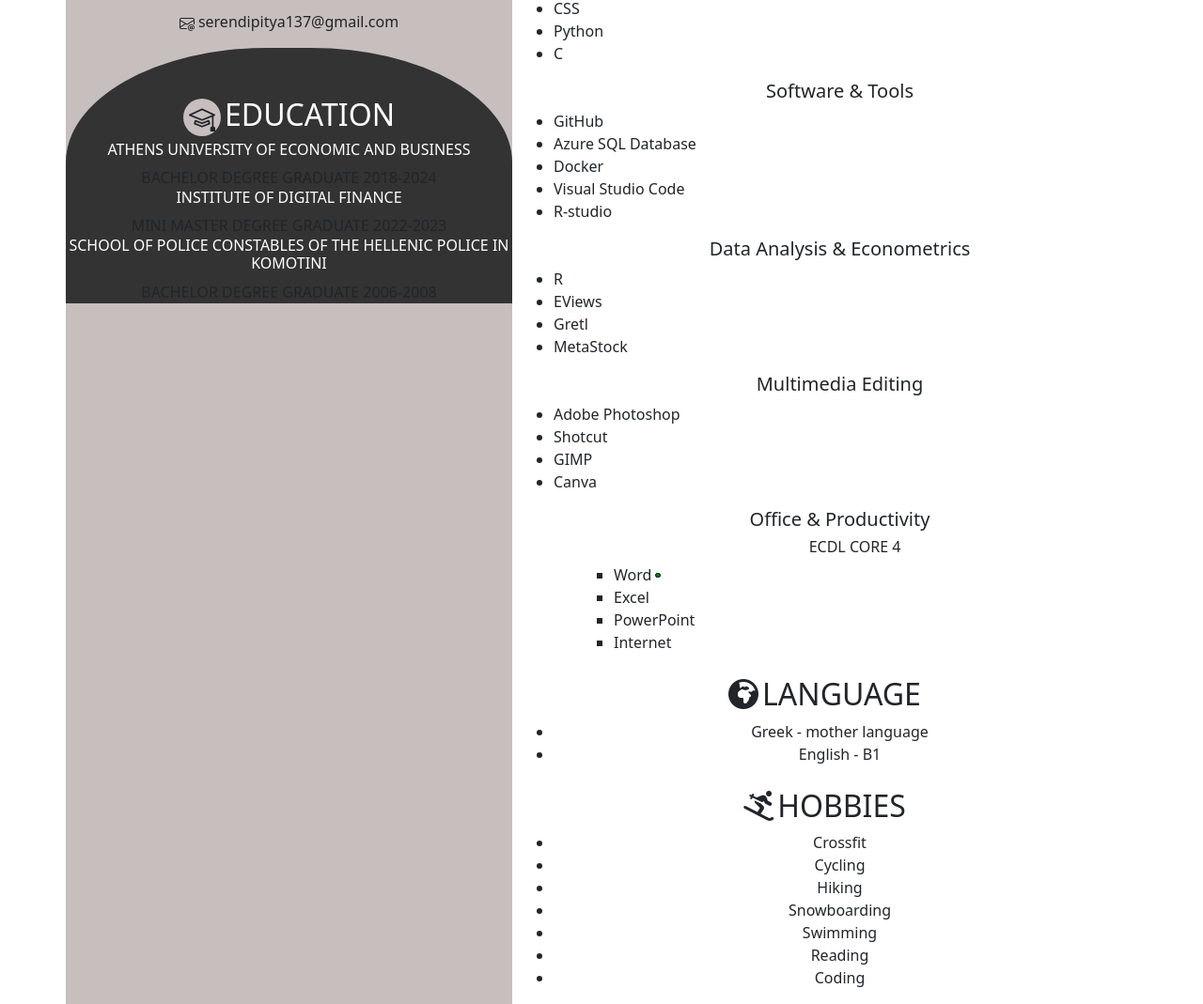
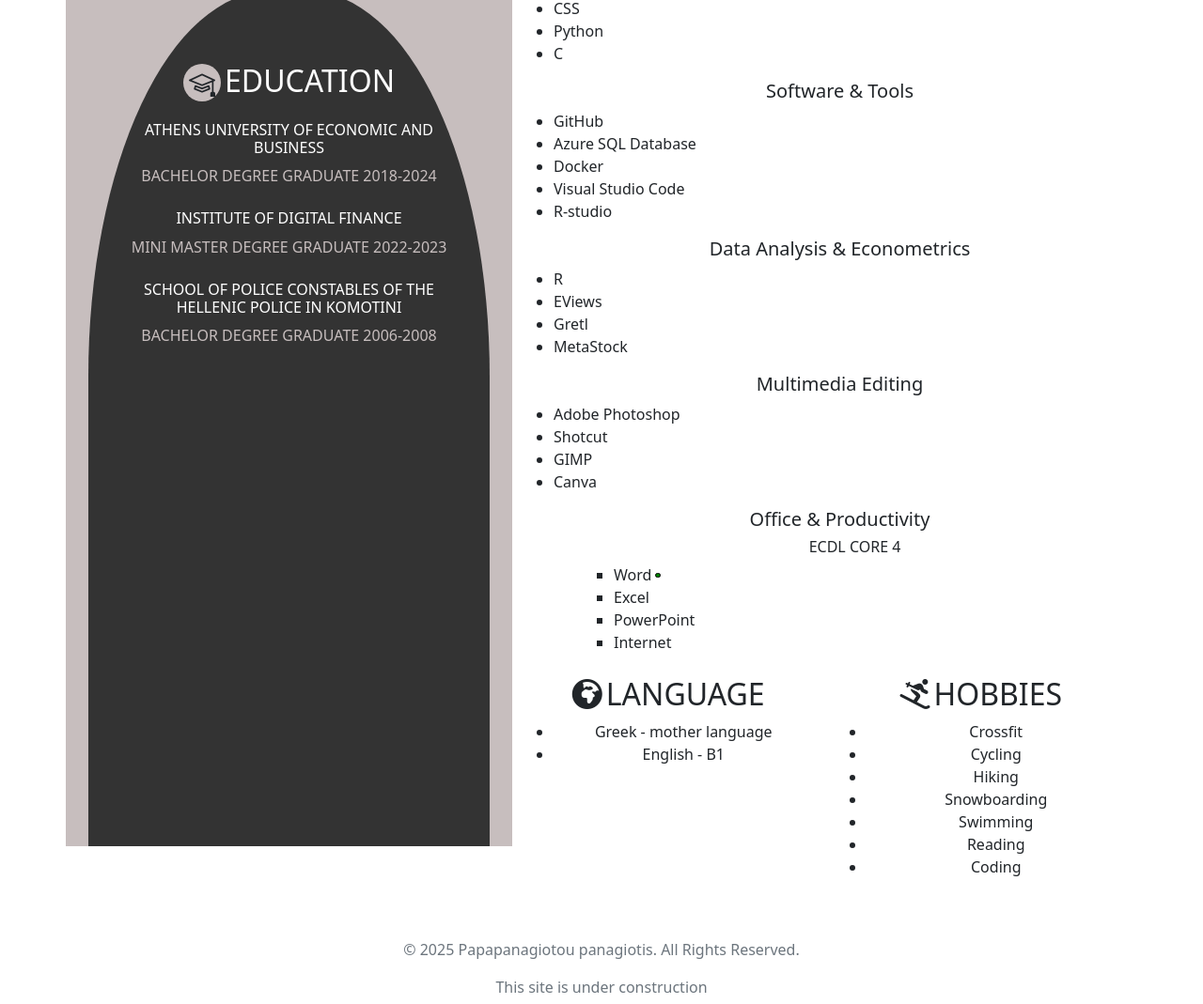
Before and after one commit to serendipity019/Personal-CV, a plain HTML site: page index.html in a window 1280 px wide. Shown: the part 739-1808 px from the top of the page at 94% size. Drawn offline with nearby package versions, Linux system fonts and the light colour scheme.

Commit message:
i fixed the photo to ajust with the window but i broke the left box and now have fixed hight

```diff
--- a/cv.css
+++ b/cv.css
@@ -1,3 +1,7 @@
+html, body {
+    height: 100%;
+}
+
 :root {
     --round-box: #333333;
     --bg-colour: #ffffff;
@@ -14,17 +18,26 @@ body {
 
 .left-box {
     background-color: var(--left-div);
+    display: flex;
+    flex-direction: column;
+    justify-content: space-between;
+    min-height: 100vh;
 }
 
-img {
-    width: 512px;
-    height: 512px;
+.my-img {
+   width: 95%;
+    /*max-width: 512px;
+    height: auto; */
+
     border-radius: 50%;
     border: solid 4px white;
 }
 
 .container {
     width: 95%;
+    min-height: 100vh; /* Makes sure container is at least the full screen height */
+    display: flex;
+    flex-direction: column; /* Ensures a vertical layout */
 }
 
 .bottom-rounded {
@@ -35,16 +48,41 @@ img {
 .top-rounded {
     border-top-left-radius: 45%;
     border-top-right-radius: 45% ;
+    width: 90%;
+}
+
+.full-height {
+    flex-grow: 1;
+}
+
+.row {
+    align-items: stretch;
+}
+.semi-round .top-rounded {
+    height: 100%; /* Ensures the box takes the full height */
 }
 
 .bi{
     border-radius: 50%;
 }
 
+
 .bi-mortarboard {
     width: 40px;
     height: 40px;
     background-color: var(--left-div);
+}
+
+.pb-6 {
+    padding-bottom: 500px;
+}
+
+.pt-6 {
+    padding-bottom: 100px;
+}
+
+.degree-text {
+    color: #c7bebe;
 }
 
 .skillBox {
--- a/index.html
+++ b/index.html
@@ -10,16 +10,19 @@
     <link rel="stylesheet" href="./cv.css">
   </head>
   <body>
+
     <div class="container">
-      <main class="row text-center">
-        <div class="left-box col-5 p-0">
+      <!--big box1-->
+      <main class="row text-center h-100 align-items-stretch">
+        <!--Small box1-->
+        <div class="left-box col-md-5 p-0 d-flex flex-column h-100">
           <div class="semi-round bottom-rounded">
-            <div class="pb-3 ">
+            <div class="pb-3 relative ">
               <h1 class="text-white">PAPAPANAGIOTOU PANAGIOTIS</h1>
-              <img src="./img/photo profile.jpg" alt="photo profile">
+              <img class="my-img img-fluid" src="./img/photo profile.jpg" alt="photo profile">
             </div>
           </div>
-
+          <!--Curent big box1-->
           <div class="d-flex justify-content-center align-items-center">
 
                 <i class="bi bi-person-circle text-white fs-2"></i>
@@ -38,33 +41,38 @@
             <p class="ms-1 pt-2">serendipitya137@gmail.com</p>
           </div>
 
-          <div class="semi-round top-rounded">
-            <div class="d-flex justify-content-center align-items-center pt-5">
+          <!--small box2-->
+          <div class="d-flex justify-content-center h-100">
+            <div class="semi-round top-rounded align-items-center p-4 h-100 ">
+
+              <div class="d-flex justify-content-center align-items-center pt-5 mb-3"> <!--big header style-->
                 <i class="bi bi-mortarboard fs-3 "></i>
                 <h2 class="text-white ms-1 pt-1">EDUCATION</h2>
               </div>
 
-            <div>
+              <div class="mb-4 mt-1">
                 <h6 class="text-white">ATHENS UNIVERSITY OF ECONOMIC AND BUSINESS</h6>
-              <h7 class="mt-0 pt-0 mb-1">BACHELOR DEGREE GRADUATE</h7>
-              <h7>2018-2024</h7>
+                <h7 class="degree-text">BACHELOR DEGREE GRADUATE</h7>
+                <h7 class="degree-text">2018-2024</h7>
               </div>
 
-            <div>
+              <div class="mb-4">
                 <h6 class="text-white">INSTITUTE OF DIGITAL FINANCE</h6>
-              <h7 class="mt-0 mb-1">MINI MASTER DEGREE GRADUATE</h7>
-              <h7>2022-2023</h7>
+                <h7 class="degree-text">MINI MASTER DEGREE GRADUATE</h7>
+                <h7 class="degree-text">2022-2023</h7>
               </div>
 
-            <div>
+              <div class="mb-2 pb-6">
                 <h6 class="text-white">SCHOOL OF POLICE CONSTABLES OF THE HELLENIC POLICE IN KOMOTINI</h6>
-              <h7>BACHELOR DEGREE GRADUATE</h7>
-              <h7>2006-2008</h7>
+                <h7 class="degree-text">BACHELOR DEGREE GRADUATE</h7>
+                <h7 class="degree-text">2006-2008</h7>
+              </div>
             </div>
           </div>
         </div>
 
-        <div class="col-7">
+        <!--big box 2-->
+        <div class="col-md-7">
           <div class="d-flex justify-content-center align-items-center">
             <i class="fa-solid fa-user-tie fs-4"></i>
             <h2 class="ms-1 pt-2">ABOUT ME</h2>
@@ -149,7 +157,7 @@
                   </div>
                 </div>
                 <div class="d-flex justify-content-left align-items-center">
-                  <li>Azure SQL Database</li>
+                  <li class="">Azure SQL Database</li>
                   <div class="SkillBox">
                     <div class="azure ms-1"></div>
                   </div>
@@ -263,8 +271,8 @@
             </div>
           </div>
 
-          <div>
-            <div>
+          <div class="row">
+            <div class="col-sm-6">
               <div class="d-flex justify-content-center align-items-center">
                 <i class="fa-solid fa-earth-africa fs-2"></i>
                 <h2 class="ms-1 pt-2">LANGUAGE</h2>
@@ -276,7 +284,7 @@
               </ul>
             </div>
 
-            <div>
+            <div class="col-sm-6">
               <div class="d-flex justify-content-center align-items-center">
                 <i class="fa-solid fa-person-skiing fs-2"></i>
                 <h2 class="ms-1 pt-2">HOBBIES</h2>
```
Lines whose indentation alone changed are shown as unchanged.
